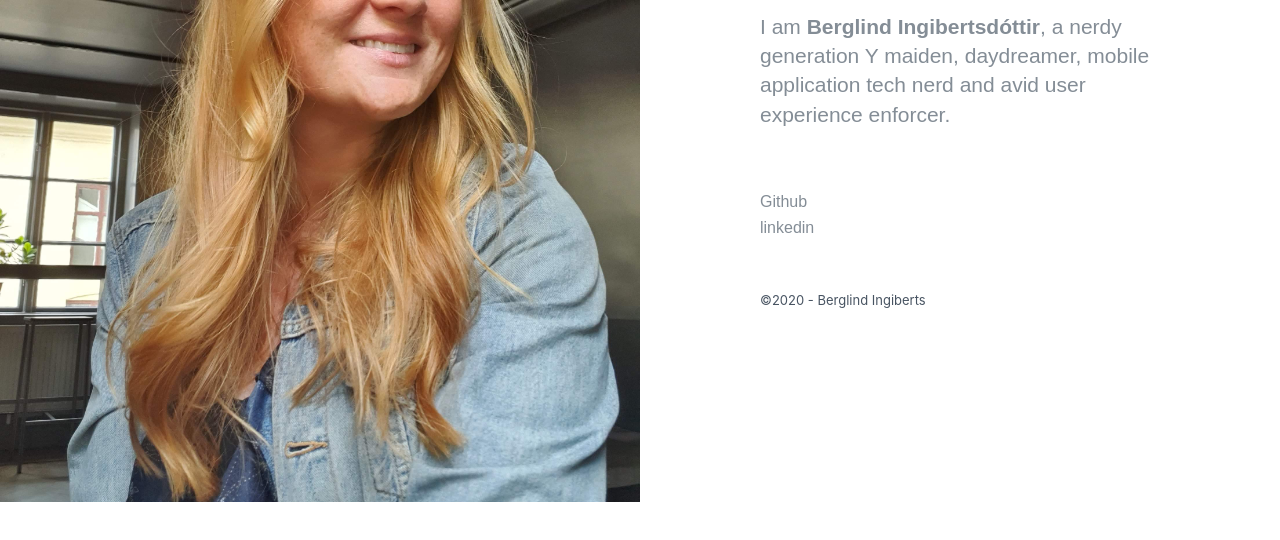
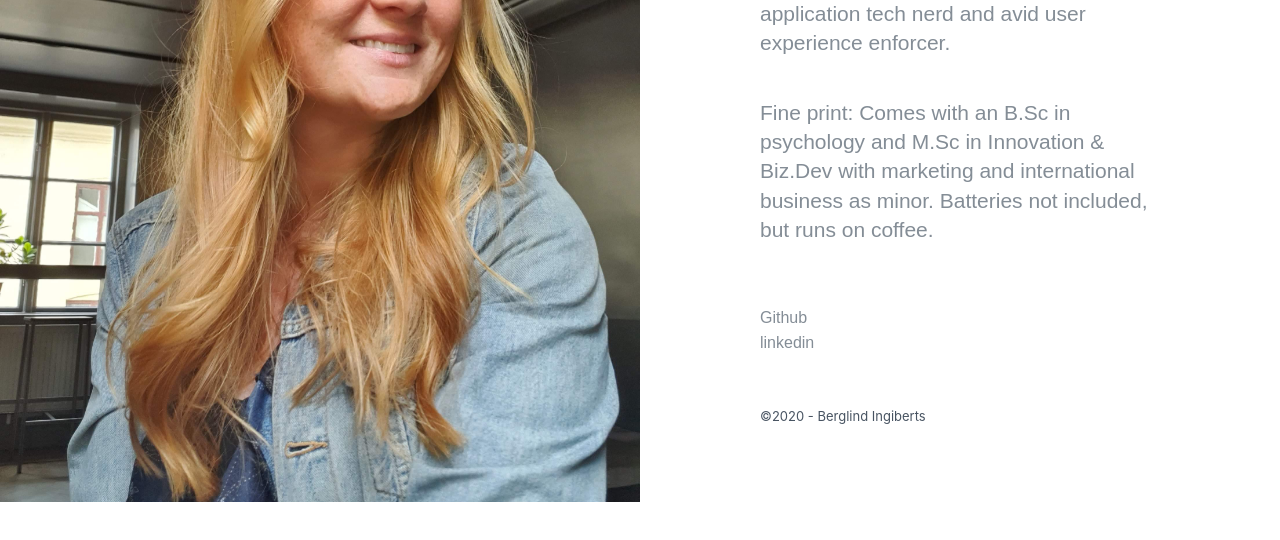
Before and after one commit to berglindred/berglind, a plain HTML site: page index.html in a window 1280 px wide. Shown: the part 298-838 px from the top of the page. Before the commit the page ends 800 px from the top, so only its background shows below. Drawn offline with nearby package versions, Linux system fonts and the light colour scheme; a script that the page names is missing.

Commit message:
Update index.html

```diff
--- a/index.html
+++ b/index.html
@@ -33,6 +33,7 @@ body {
           a nerdy generation Y maiden, daydreamer,
           mobile application tech nerd and
           avid user experience enforcer. </p>
+          <p class="bio">Fine print: Comes with an B.Sc in psychology and M.Sc in Innovation & Biz.Dev with marketing and international business as minor. Batteries not included, but runs on coffee.</p>
 
         <div class="links w-row">
           <div class="column w-col w-col-4">
```
